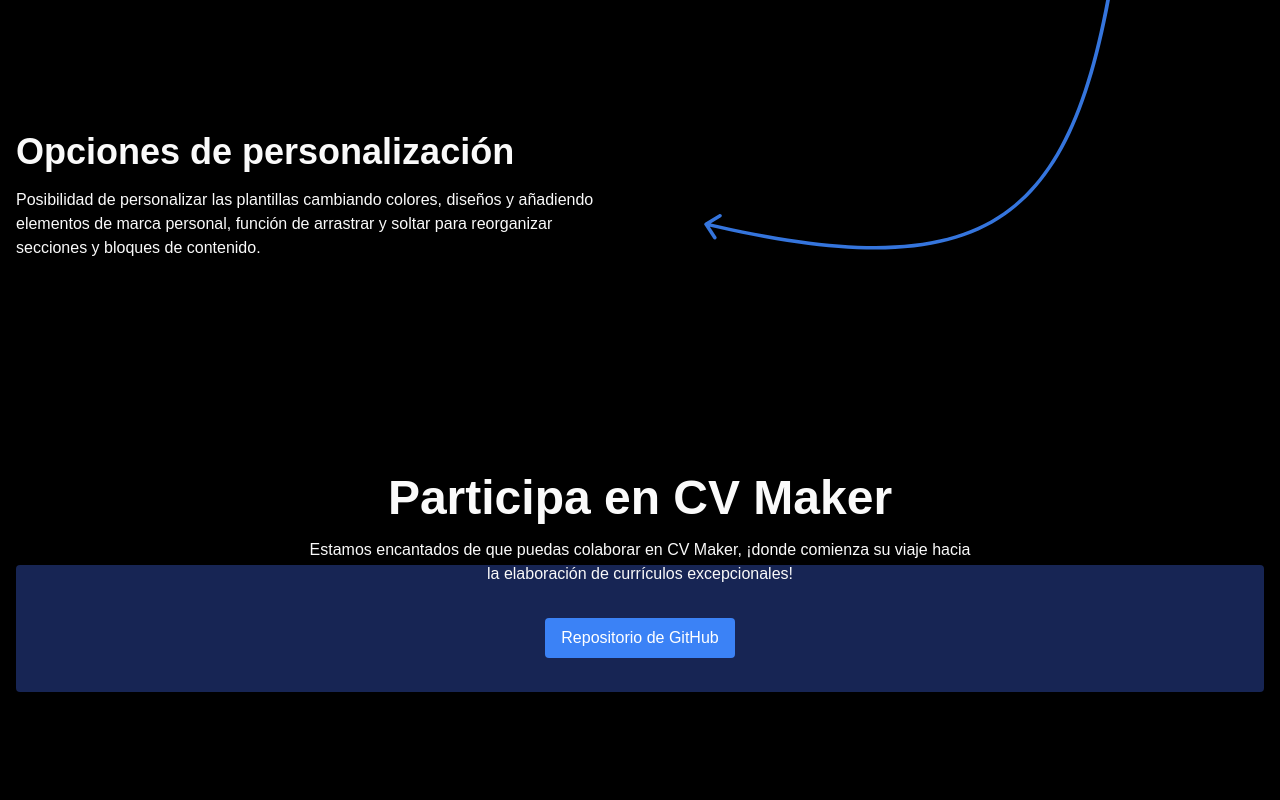
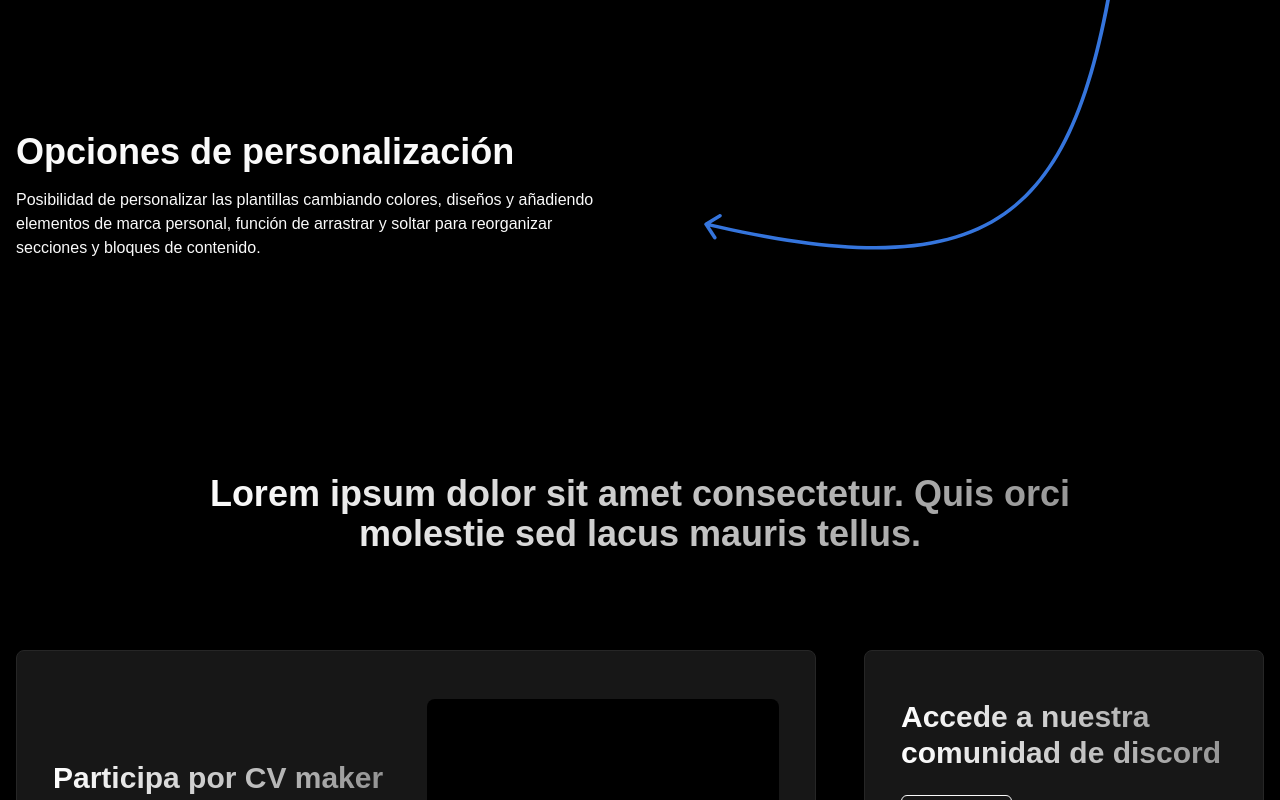
Before and after one commit to odracirdev/cv-maker, a React (Vite) app in the folder frontend/: page / in a window 1280 px wide. Shown: the part 2000-2800 px from the top of the page. Built offline with nearby package versions, Linux system fonts and the light colour scheme.

Commit message:
style: init repository bento section

```diff
--- a/frontend/src/pages/Home/components/Repository/index.tsx
+++ b/frontend/src/pages/Home/components/Repository/index.tsx
@@ -1,28 +1,79 @@
 /* eslint-disable react/react-in-jsx-scope */
 
-import './index.css'
+import { Button } from '@/components/ui/button'
 
 export default function Repository() {
   return (
-    <article className="repository py-16 space-y-24 text-center relative">
-      <div className="max-w-2xl mx-auto">
-        <section className="space-y-8">
-          <div className="space-y-4">
-            <h2 className="text-5xl font-bold">Participa en CV Maker</h2>
-            <p>
-              Estamos encantados de que puedas colaborar en CV Maker, ¡donde
-              comienza su viaje hacia la elaboración de currículos
-              excepcionales!
+    <article className="py-16 space-y-24">
+      <h2 className="text-4xl font-bold bg-gradient-to-r from-white to-[#949494] bg-clip-text text-transparent max-w-[906px] mx-auto text-center">
+        Lorem ipsum dolor sit amet consectetur. Quis orci molestie sed lacus
+        mauris tellus.
+      </h2>
+      <div className="space-y-12">
+        <div className="grid grid-cols-[2fr_1fr] gap-12">
+          <section className="bg-neutral-900 py-12 px-9 rounded-[8px] flex items-center justify-between border border-neutral-800">
+            <div className="space-y-6">
+              <h3 className="text-3xl bg-gradient-to-r from-white to-[#949494] bg-clip-text text-transparent font-bold">
+                Participa por CV maker
+              </h3>
+              <Button className="flex gap-1.5 rounded-[6px]" variant="outline">
+                <span>
+                  <svg fill="none" viewBox="0 0 24 24" width={24}>
+                    <path
+                      stroke="currentColor"
+                      strokeLinecap="round"
+                      strokeLinejoin="round"
+                      d="M9 19.5c-4.3 1.4-4.3-2.5-6-3m12 5V18c0-1 .1-1.4-.5-2 2.8-.3 5.5-1.4 5.5-6 0-1.2-.5-2.3-1.3-3.2.4-1 .4-2.2-.1-3.2 0 0-1.1-.3-3.5 1.3-2-.5-4.2-.5-6.2 0-2.4-1.6-3.5-1.3-3.5-1.3-.5 1-.5 2.2-.1 3.2-.8.9-1.3 2-1.3 3.2 0 4.6 2.7 5.7 5.5 6-.6.6-.6 1.2-.5 2v3.5"
+                    />
+                  </svg>
+                </span>
+                <span>GitHub</span>
+              </Button>
+            </div>
+            <div className="bg-black rounded-[8px] w-[352px] h-[222px]"></div>
+          </section>
+          <section className="bg-neutral-900 py-12 px-9 rounded-[8px] border border-neutral-800 space-y-6">
+            <h3 className="text-3xl bg-gradient-to-r from-white to-[#949494] bg-clip-text text-transparent font-bold">
+              Accede a nuestra comunidad de discord
+            </h3>
+            <Button className="flex gap-1.5 rounded-[6px]" variant="outline">
+              <span>
+                <svg width={24} viewBox="0 0 14 14">
+                  <g fill="none" stroke="currentColor">
+                    <path d="M4.112 6.5a.5.5 0 1 0 1 0a.5.5 0 1 0-1 0m4.5 0a.5.5 0 1 0 1 0a.5.5 0 1 0-1 0" />
+                    <path
+                      strokeLinecap="round"
+                      strokeLinejoin="round"
+                      d="M.858 9.864c0-2.401.858-5.574 1.715-6.861c0 0 .858-.429 4.289-.429c3.43 0 4.288.43 4.288.43c.858 1.286 1.716 4.459 1.716 6.86c-.286.43-1.287 1.373-3.002 1.716l-1.51-1.886a6.586 6.586 0 0 1-2.985 0L3.86 11.58c-1.715-.343-2.716-1.287-3.002-1.716"
+                    />
+                    <path
+                      strokeLinecap="round"
+                      strokeLinejoin="round"
+                      d="M3.86 9.007c.261.261.81.523 1.509.687a6.586 6.586 0 0 0 2.986 0c.699-.164 1.247-.426 1.509-.687"
+                    />
+                  </g>
+                </svg>
+              </span>
+              <span>Discord</span>
+            </Button>
+          </section>
+        </div>
+        <div className="bg-neutral-900 py-12 px-9 rounded-[8px] border border-neutral-800 grid grid-cols-2 items-center">
+          <div className="space-y-6">
+            <h3 className="text-3xl bg-gradient-to-r from-white to-[#949494] bg-clip-text text-transparent font-bold">
+              Sobre CV Maker
+            </h3>
+            <p className="text-neutral-400">
+              Lorem ipsum dolor sit amet consectetur. Rhoncus pretium amet
+              sodales ut egestas. Mattis sem faucibus orci lorem sagittis velit
+              cursus tempor. Odio aenean amet sed cursus enim at nullam nunc
+              volutpat. Pellentesque orci enim cursus elit auctor orci malesuada
+              tortor. Nibh magna faucibus tellus nulla morbi sodales risus.
+              Fames mus id aliquet ut aliquam.
             </p>
           </div>
-          <a
-            className="bg-blue-500 text-white py-2 px-4 rounded hover:bg-blue-600 transition-colors inline-block"
-            href="#"
-            rel="noopener noreferrer"
-          >
-            Repositorio de GitHub
-          </a>
-        </section>
+          <div className="bg-black rounded-[8px] w-[485px] h-[318px] ml-auto"></div>
+        </div>
       </div>
     </article>
   )
```
